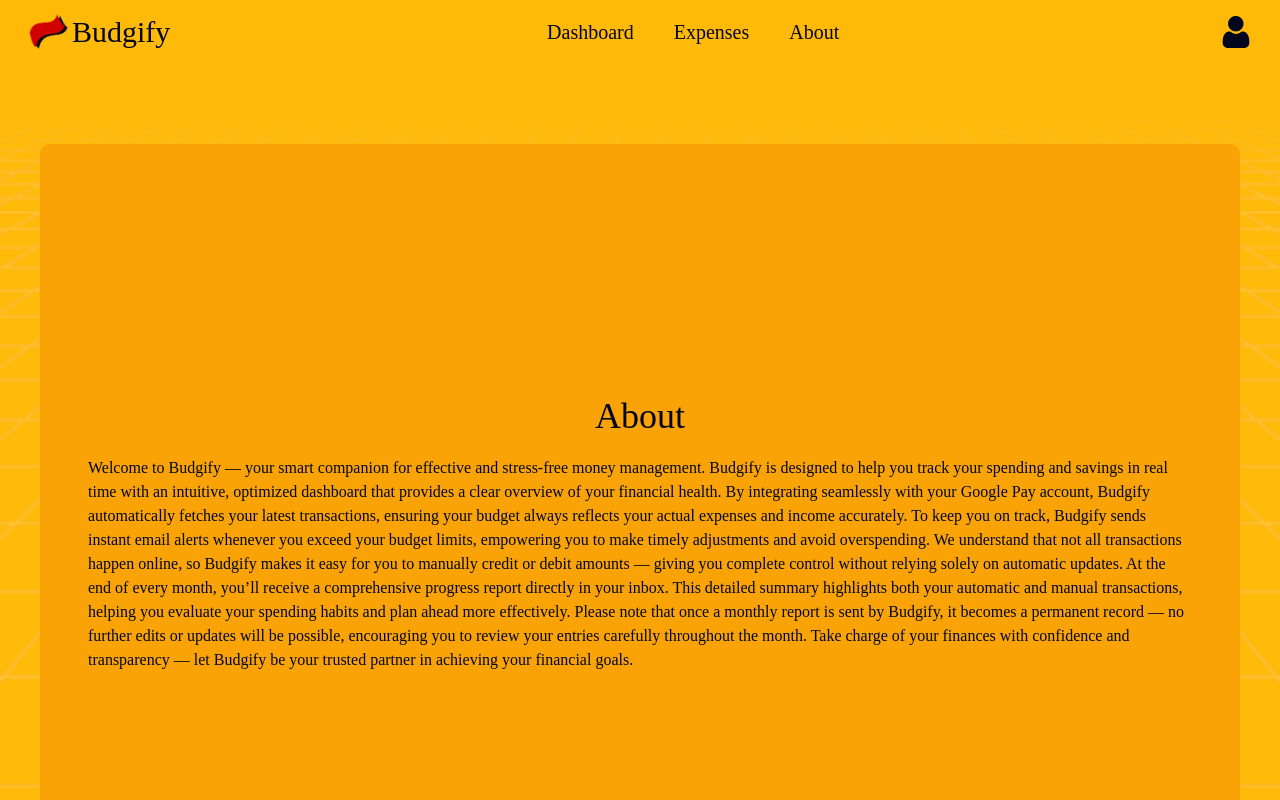
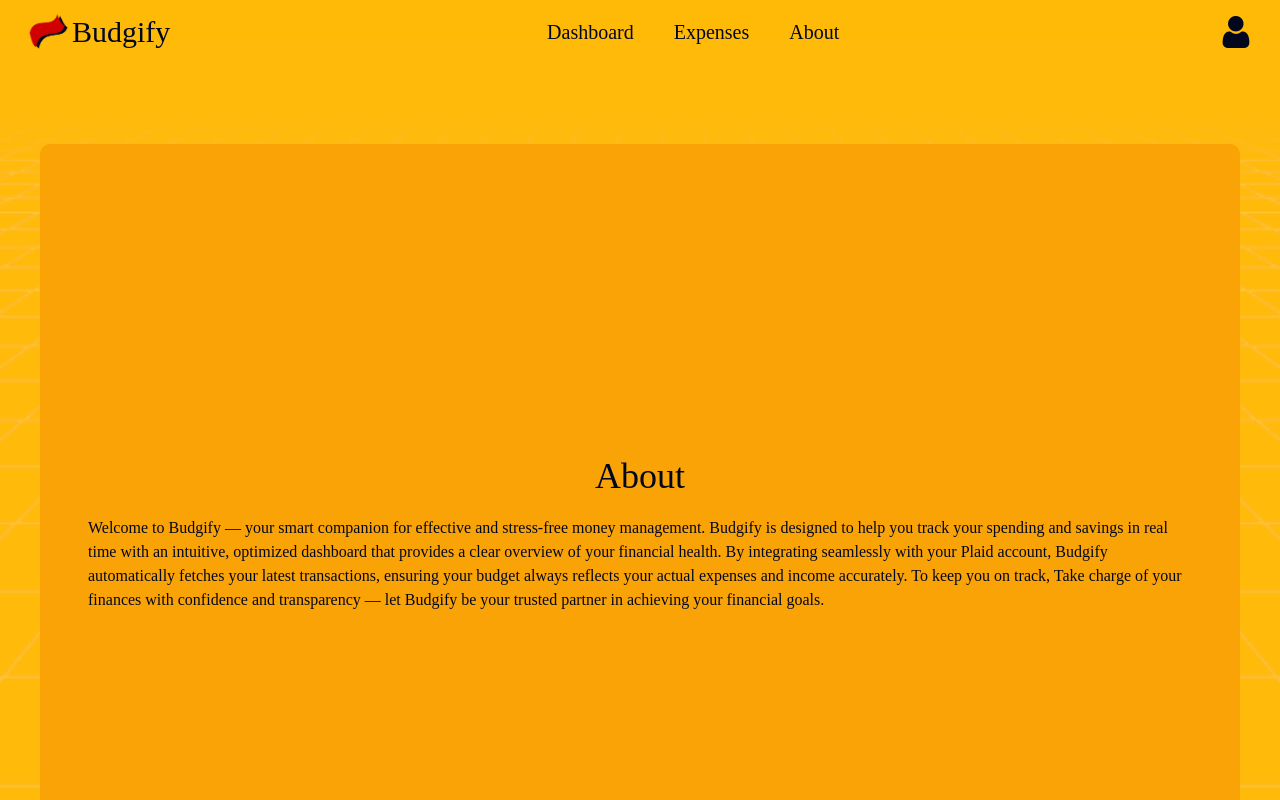
Before and after one commit to Shuvamdt/Budgify, a React (Vite) app in the folder Client/: page /about in a window 1280 px wide. Built offline with nearby package versions, Linux system fonts and the light colour scheme; no server answers; a web font is replaced by a local one.

Commit message:
First deployment update

```diff
--- a/Client/src/Pages/About.jsx
+++ b/Client/src/Pages/About.jsx
@@ -10,24 +10,11 @@ const About = () => {
           stress-free money management. Budgify is designed to help you track
           your spending and savings in real time with an intuitive, optimized
           dashboard that provides a clear overview of your financial health. By
-          integrating seamlessly with your Google Pay account, Budgify
-          automatically fetches your latest transactions, ensuring your budget
-          always reflects your actual expenses and income accurately. To keep
-          you on track, Budgify sends instant email alerts whenever you exceed
-          your budget limits, empowering you to make timely adjustments and
-          avoid overspending. We understand that not all transactions happen
-          online, so Budgify makes it easy for you to manually credit or debit
-          amounts — giving you complete control without relying solely on
-          automatic updates. At the end of every month, you’ll receive a
-          comprehensive progress report directly in your inbox. This detailed
-          summary highlights both your automatic and manual transactions,
-          helping you evaluate your spending habits and plan ahead more
-          effectively. Please note that once a monthly report is sent by
-          Budgify, it becomes a permanent record — no further edits or updates
-          will be possible, encouraging you to review your entries carefully
-          throughout the month. Take charge of your finances with confidence and
-          transparency — let Budgify be your trusted partner in achieving your
-          financial goals.
+          integrating seamlessly with your Plaid account, Budgify automatically
+          fetches your latest transactions, ensuring your budget always reflects
+          your actual expenses and income accurately. To keep you on track, Take
+          charge of your finances with confidence and transparency — let Budgify
+          be your trusted partner in achieving your financial goals.
         </p>
       </div>
     </div>
--- a/Client/src/components/Features.jsx
+++ b/Client/src/components/Features.jsx
@@ -15,22 +15,22 @@ const Features = () => {
                 alt="icon"
                 className="float-left mt-2 mr-3 h-8 w-8 rounded-full bg-[#D00000] px-1 py-1"
               />
-              Optimized real-time dashboard, which helps you to track your
-              progress accurately.
+              Optimized dashboard, which helps you to track your transactions
+              accurately.
             </p>
           </div>
           <div className="px-5 pt-4 pb-4 rounded-2xl bg-[#FAA307]">
             <p className="px-1">
               <img
-                src="feature-2.png"
+                src="Plaid.png"
                 alt="icon"
                 className="float-left mt-2 mr-3 h-8 w-8 rounded-full bg-[#D00000] px-1 py-1"
               />
-              Real-time updates from your Google Pay account help you to stay on
+              Real-time updates from your Plaid account help you to stay on
               track.
             </p>
           </div>
-          <div className="px-5 pt-4 pb-4 rounded-2xl bg-[#FAA307]">
+          {/* <div className="px-5 pt-4 pb-4 rounded-2xl bg-[#FAA307]">
             <p className="px-1">
               <img
                 src="feature-3.png"
@@ -40,7 +40,7 @@ const Features = () => {
               If you run out of budget, email alerts will alert you to stay
               updated.
             </p>
-          </div>
+          </div> */}
           <div className="px-5 pt-4 pb-4 rounded-2xl bg-[#FAA307]">
             <p className="px-1">
               <img
@@ -48,11 +48,11 @@ const Features = () => {
                 alt="icon"
                 className="float-left mt-2 mr-3 h-8 w-8 rounded-full bg-[#D00000] px-1 py-1"
               />
-              Additionally, you can debit or credit your account manually so
-              that you don't need to stay dependent on Google Pay.
+              Advanced dashboard management system helps you visualize your
+              transactions, to get a better idea of your transactions.
             </p>
           </div>
-          <div className="px-5 pt-4 pb-4 rounded-2xl bg-[#FAA307]">
+          {/* <div className="px-5 pt-4 pb-4 rounded-2xl bg-[#FAA307]">
             <p className="px-1">
               <img
                 src="feature-5.png"
@@ -63,8 +63,8 @@ const Features = () => {
               progress for the month, and manual transactions will be
               highlighted.
             </p>
-          </div>
-          <div className="px-5 pt-5 pb-4 rounded-2xl bg-[#FAA307]">
+          </div> */}
+          {/* <div className="px-5 pt-5 pb-4 rounded-2xl bg-[#FAA307]">
             <p className="px-1">
               <img
                 src="feature-6.png"
@@ -75,7 +75,7 @@ const Features = () => {
               change or get an updated report for any mistakes that happen from
               your end.
             </p>
-          </div>
+          </div> */}
         </div>
       </div>
     </div>
```
Also changed, not shown: Client/public/Plaid.png (added).
